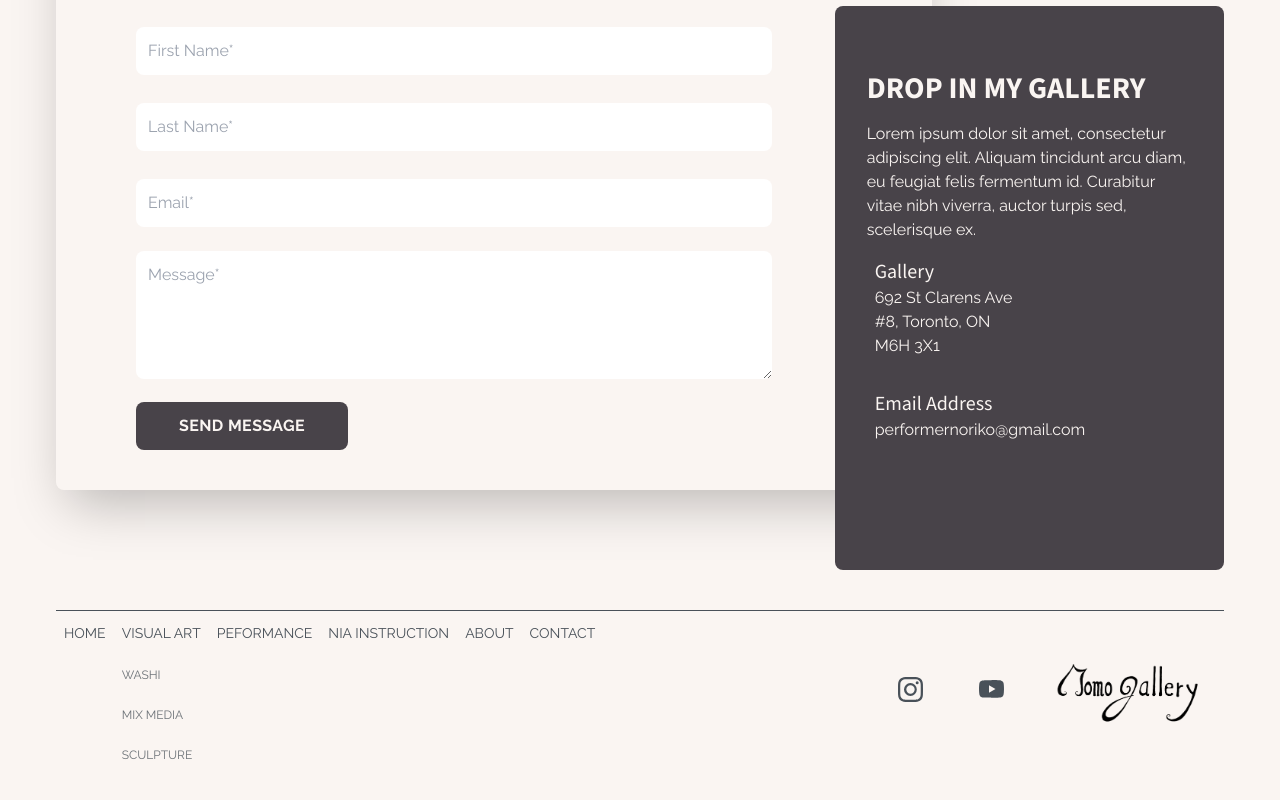
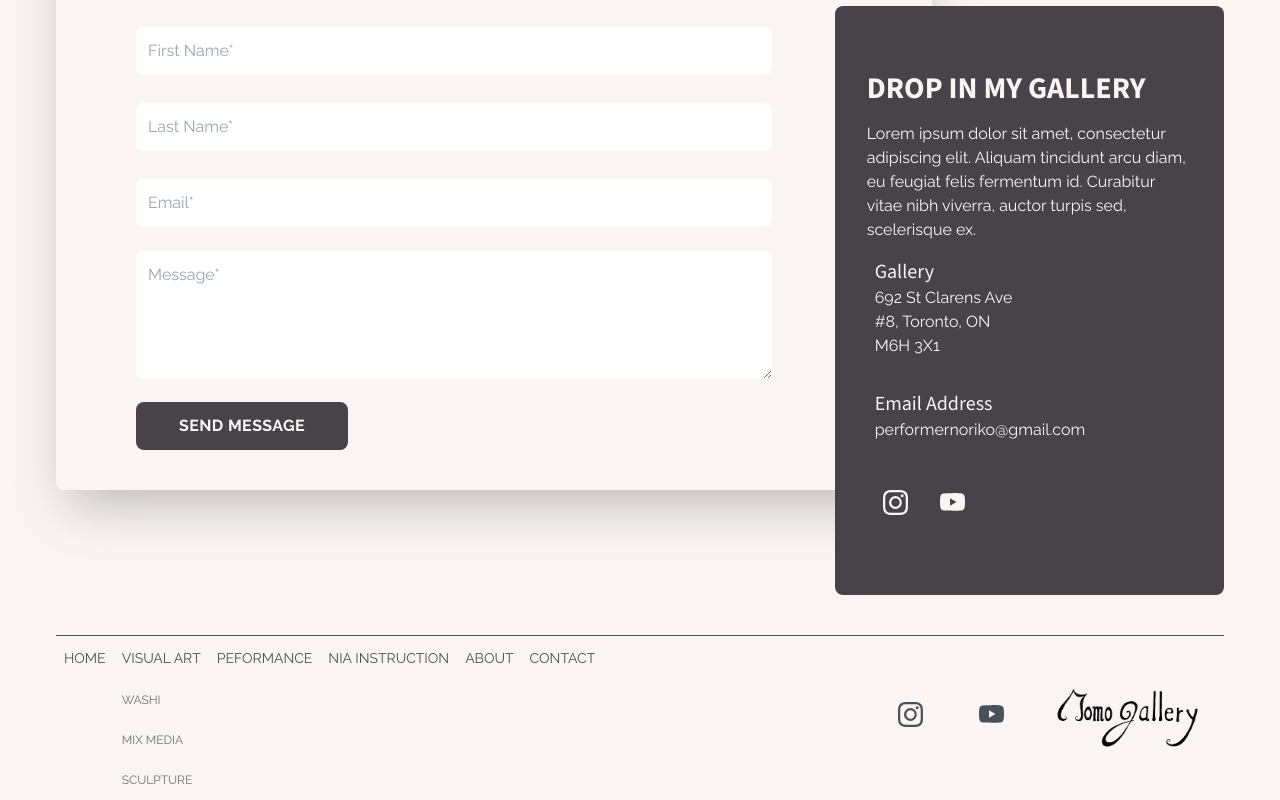
Before and after one commit to CarlSmoky/nextApp, a Next.js app: page / in a window 1280 px wide. Shown: the part 2297-3097 px from the top of the page. Before the commit the page ends 3072 px from the top, so only its background shows below. Built offline with nearby package versions, Linux system fonts and the light colour scheme; a web font is replaced by a local one.

Commit message:
Change icons

```diff
--- a/app/components/Contact/ContactInfo.tsx
+++ b/app/components/Contact/ContactInfo.tsx
@@ -1,5 +1,6 @@
 import React from "react";
 import Link from "next/link";
+import { BsInstagram, BsYoutube } from "react-icons/bs";
 
 const ContactInfo = () => {
   return (
@@ -21,7 +22,7 @@ const ContactInfo = () => {
           <div className="flex flex-col">
             <h2 className="text-xl font-title">Gallery</h2>
             <p className="text-base font-paragraph">
-            692 St Clarens Ave #8, Toronto, ON M6H 3X1
+              692 St Clarens Ave #8, Toronto, ON M6H 3X1
             </p>
           </div>
         </div>
@@ -35,28 +36,20 @@ const ContactInfo = () => {
             <p className="text-base font-paragraph">
               <Link href="mailto:performernoriko@gmail.com?subject=Mail from our Website">
                 performernoriko@gmail.com
-              </ Link>
+              </Link>
             </p>
           </div>
         </div>
 
         <div className="flex my-4 w-2/3 lg:w-1/2">
-          <a
-            href="https://www.facebook.com/ENLIGHTENEERING/"
-            target="_blank"
-            rel="noreferrer"
-            className="rounded-full bg-white h-8 w-8 inline-block mx-1 text-center pt-1"
-          >
-            <i className="fab fa-facebook-f text-blue-900" />
-          </a>
-          <a
-            href="https://www.linkedin.com/company/enlighteneering-inc-"
-            target="_blank"
-            rel="noreferrer"
-            className="rounded-full bg-white h-8 w-8 inline-block mx-1 text-center pt-1"
-          >
-            <i className="fab fa-linkedin-in text-blue-900" />
-          </a>
+          <Link href="https://www.instagram.com/noriko_toronto/" className="p-2 m-2">
+            <BsInstagram size={25} />
+            <span className="sr-only">instagram</span>
+          </Link>
+          <Link href="https://www.youtube.com/@norikoyamamoto7147" className="p-2 m-2">
+            <BsYoutube size={25} />
+            <span className="sr-only">youtube</span>
+          </Link>
         </div>
       </div>
     </div>
```
